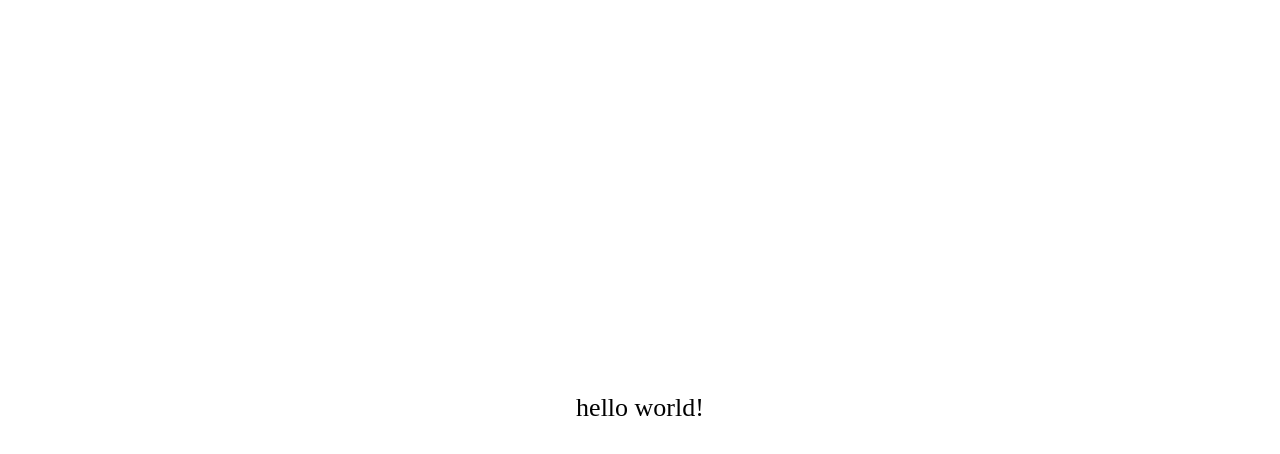
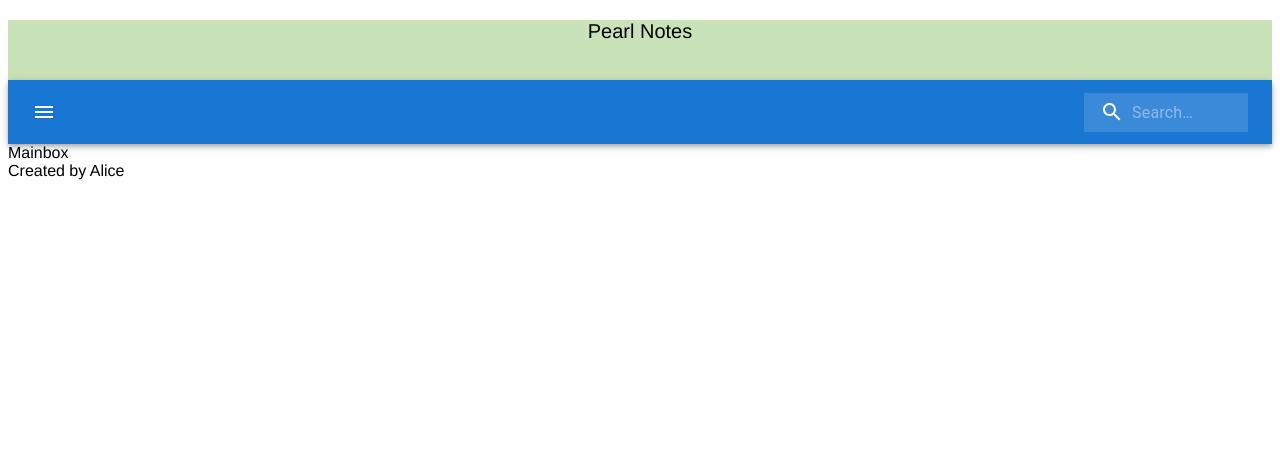
Before and after one commit to xleeocean/Pearlnotes, a React (Create React App) app in the folder client/: page / in a window 1280 px wide. Shown: the top 454 px of the page. Built offline with nearby package versions, Linux system fonts and the light colour scheme.

Commit message:
Create skeleton of the app

```diff
--- a/client/package.json
+++ b/client/package.json
@@ -5,6 +5,7 @@
   "dependencies": {
     "@emotion/react": "^11.8.2",
     "@emotion/styled": "^11.8.1",
+    "@mui/icons-material": "^5.5.0",
     "@mui/material": "^5.5.0",
     "@testing-library/jest-dom": "^5.16.2",
     "@testing-library/react": "^12.1.4",
--- a/client/src/App.css
+++ b/client/src/App.css
@@ -1,15 +1,16 @@
 .App {
+  font-family: 'Franklin Gothic Medium', 'Arial Narrow', Arial, sans-serif;
+  color: black;
 
 }
 
 
 .App-header {
-  /* background-color: #282c34; */
-  min-height: 100vh;
-  display: flex;
-  flex-direction: column;
-  align-items: center;
-  justify-content: center;
-  font-size: calc(10px + 2vmin);
+  background-color: #cae2b7;
+  height: 60px;
+  display: fix;
+  text-align: center;
+  font-size:20px;
   color: rgb(0, 0, 0);
+  border: 1px black;
 }
--- a/client/src/App.tsx
+++ b/client/src/App.tsx
@@ -1,14 +1,15 @@
 import React from 'react';
 import './App.css';
+import Body from './components/body';
 
 function App() {
   return (
     <div className="App">
       <header className="App-header">
-        <p>hello world!</p>
-
-
+        <p>Pearl Notes</p>
       </header>
+      <Body/>
+      <footer> Created by Alice</footer>
     </div>
   );
 }
--- /dev/null
+++ b/client/src/components/body.tsx
@@ -0,0 +1,14 @@
+import * as React from 'react';
+import Navigator from './navigator';
+import MainBox from './mainbox';
+
+function Body() {
+  return (
+    <div>
+      <Navigator/>
+      <MainBox />
+    </div>
+  );
+}
+
+export default Body;
--- /dev/null
+++ b/client/src/components/mainbox.tsx
@@ -0,0 +1,12 @@
+import * as React from 'react';
+
+
+function MainBox() {
+  return (
+    <div>
+      Mainbox
+    </div>
+  );
+}
+
+export default MainBox;
--- /dev/null
+++ b/client/src/components/navigator.tsx
@@ -0,0 +1,88 @@
+import * as React from 'react';
+import { styled, alpha } from '@mui/material/styles';
+import AppBar from '@mui/material/AppBar';
+import Box from '@mui/material/Box';
+import Toolbar from '@mui/material/Toolbar';
+import IconButton from '@mui/material/IconButton';
+import Typography from '@mui/material/Typography';
+import InputBase from '@mui/material/InputBase';
+import MenuIcon from '@mui/icons-material/Menu';
+import SearchIcon from '@mui/icons-material/Search';
+
+const Search = styled('div')(({ theme }) => ({
+  position: 'relative',
+  backgroundColor: alpha(theme.palette.common.white, 0.15),
+  '&:hover': {
+    backgroundColor: alpha(theme.palette.common.white, 0.25),
+  },
+  marginLeft: 0,
+  width: '100%',
+  [theme.breakpoints.up('sm')]: {
+    marginLeft: theme.spacing(1),
+    width: 'auto',
+  },
+}));
+
+const SearchIconWrapper = styled('div')(({ theme }) => ({
+  padding: theme.spacing(0, 2),
+  height: '100%',
+  position: 'absolute',
+  pointerEvents: 'none',
+  display: 'flex',
+  alignItems: 'center',
+  justifyContent: 'center',
+}));
+
+const StyledInputBase = styled(InputBase)(({ theme }) => ({
+  color: 'inherit',
+  '& .MuiInputBase-input': {
+    padding: theme.spacing(1, 1, 1, 0),
+    // vertical padding + font size from searchIcon
+    paddingLeft: `calc(1em + ${theme.spacing(4)})`,
+    transition: theme.transitions.create('width'),
+    width: '100%',
+    [theme.breakpoints.up('sm')]: {
+      width: '12ch',
+      '&:focus': {
+        width: '20ch',
+      },
+    },
+  },
+}));
+
+export default function Navigator() {
+  return (
+
+    <Box sx={{ flexGrow: 1 }}>
+      <AppBar position="static">
+        <Toolbar>
+          <IconButton
+            size="large"
+            edge="start"
+            color="inherit"
+            aria-label="open drawer"
+            sx={{ mr: 2 }}
+          >
+            <MenuIcon />
+          </IconButton>
+          <Typography
+            variant="h6"
+            noWrap
+            component="div"
+            sx={{ flexGrow: 1, display: { xs: 'none', sm: 'block' } }}
+          >
+          </Typography>
+          <Search>
+            <SearchIconWrapper>
+              <SearchIcon />
+            </SearchIconWrapper>
+            <StyledInputBase
+              placeholder="Search…"
+              inputProps={{ 'aria-label': 'search' }}
+            />
+          </Search>
+        </Toolbar>
+      </AppBar>
+    </Box>
+  );
+}
```
Also changed, not shown: client/public/manifest.json, 1 other file (tests, documents, lock files or other folders).
